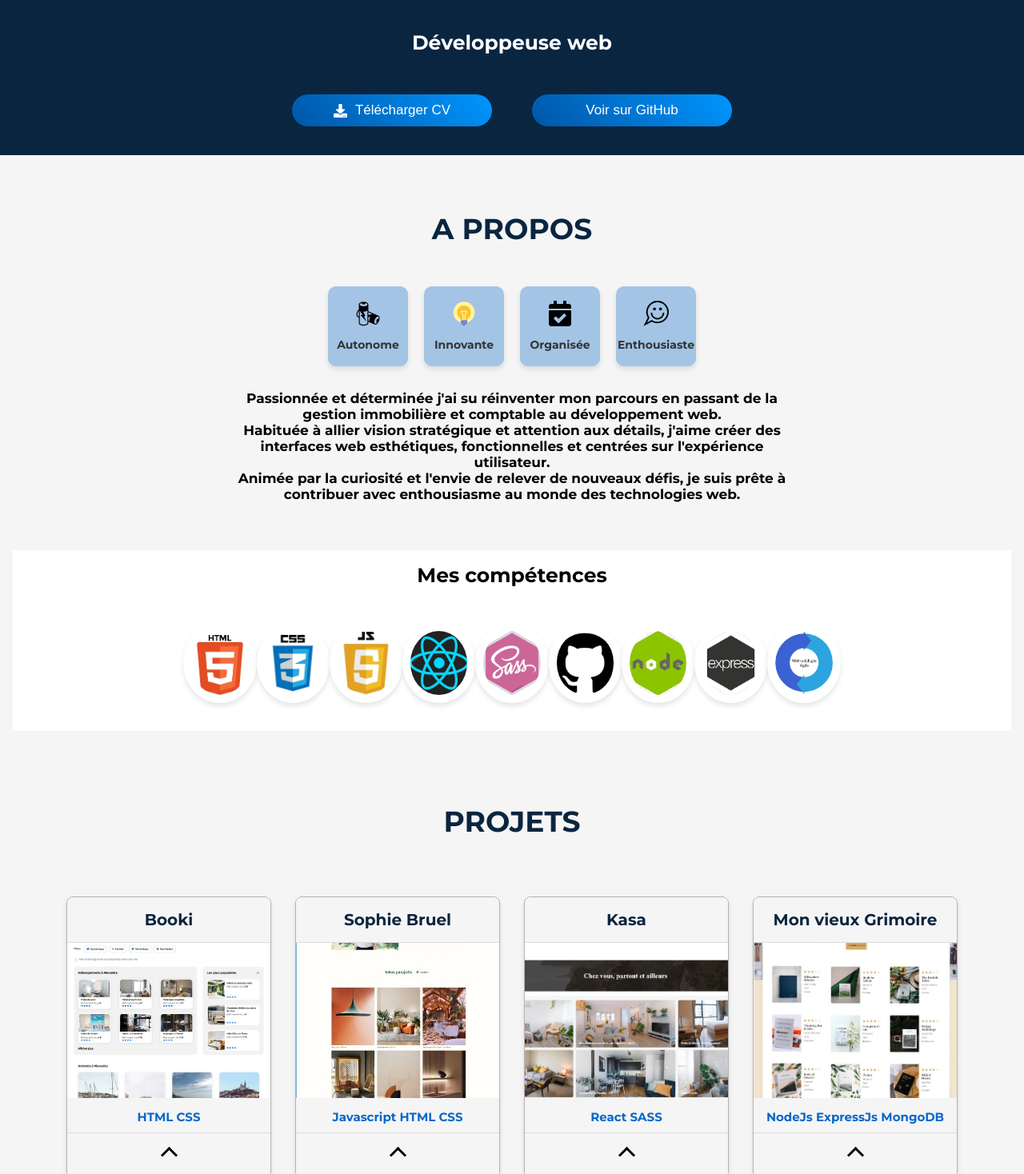
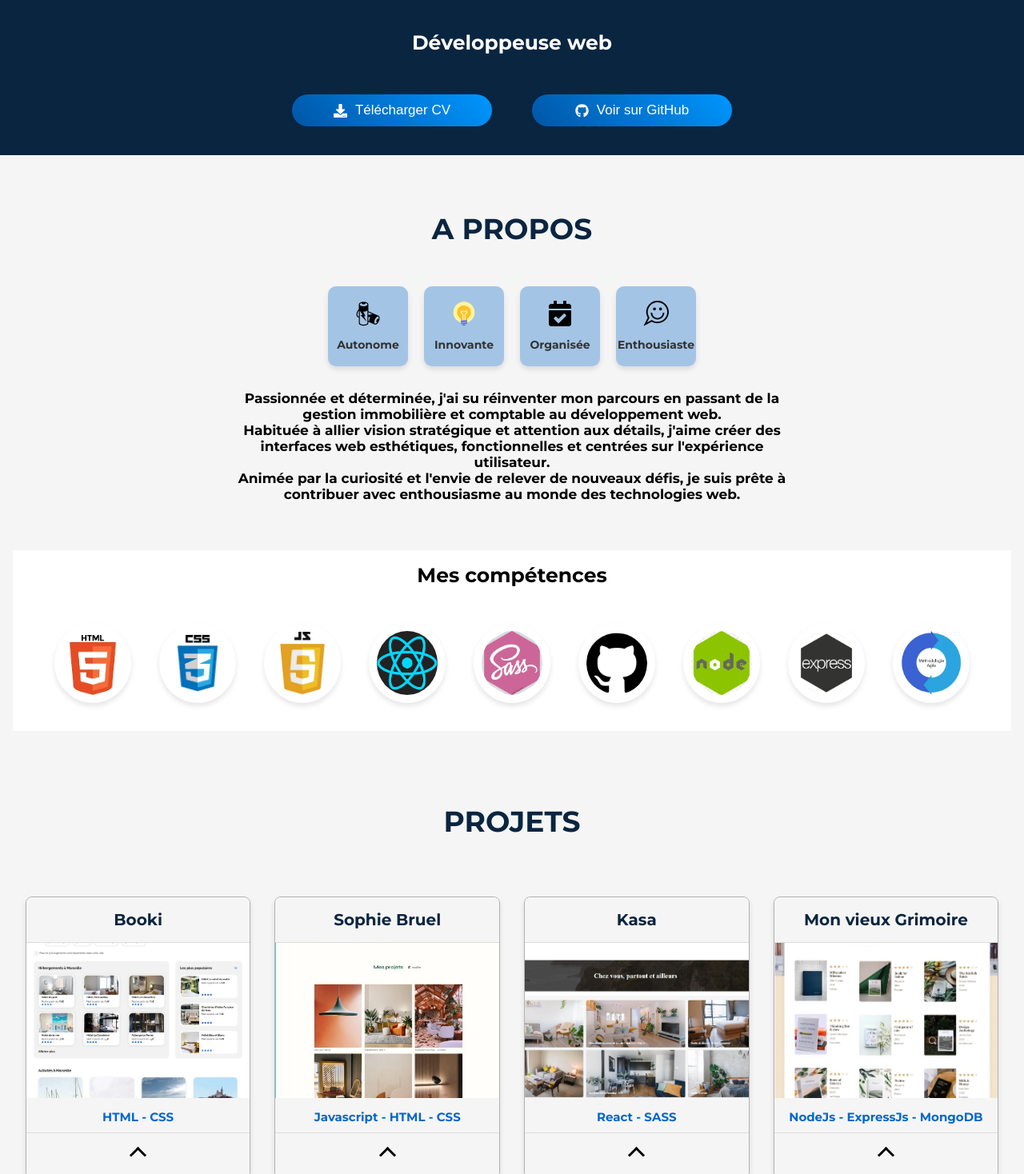
Before and after one commit to Miha0501/Portfolio-Mihaela-Carval, a React (Vite) app: page / in a window 1280 px wide. Shown: the part 162-1630 px from the top of the page at 80% size. Built offline with nearby package versions, Linux system fonts and the light colour scheme.

Commit message:
feature: final version of my website

```diff
--- a/index.html
+++ b/index.html
@@ -1,5 +1,6 @@
 <!doctype html>
-<html lang="en">
+<html lang="fr">
+
 <head>
   <meta charset="UTF-8" />
   <title>Mihaela CARVAL | Développeuse web à Perpignan</title>
@@ -11,7 +12,7 @@
   <script type="application/ld+json">
       {
         "@context": "https://schema.org",
-        "@type": "Person",
+        "@type": "LocalBusiness",
         "name": "Mihaela CARVAL | Développeuse web à Perpignan",
         "description": "Développeuse web à Perpignan, spécialisée dans les lanquages front-end: JavaScript, React et back-end: NodeJS et ExpressJS",
         "jobTitle": "Développeuse web",
@@ -38,11 +39,11 @@
           "addressCountry": "FR"
           },
         "sameAs": [
-        "https://www.linkedin.com/in/mihaela-balan-914045151/"
+        "www.linkedin.com/in/mihaela-carval-914045151",
+        "https://github.com/Miha0501"
         ]
       }
       </script>
-
   <meta property="og:site_name" content="Mihaela CARVAL" />
   <meta property="og:type" content="website" />
   <meta property="og:url" content="https://portfolio-mihaela-carval.vercel.app/" />
@@ -61,8 +62,10 @@
     content="https://portfolio-mihaela-carval.vercel.app/imagewebsite/portfolio-screenshot.png" />
   <meta name="twitter:url" content="https://portfolio-mihaela-carval.vercel.app/" />
 </head>
+
 <body>
   <div id="root"></div>
   <script type="module" src="/src/main.tsx"></script>
 </body>
+
 </html>
--- a/src/App.tsx
+++ b/src/App.tsx
@@ -1,4 +1,4 @@
-import { BrowserRouter } from "react-router-dom";
+import { BrowserRouter } from 'react-router-dom';
 import Header from'./components/Header';
 import Footer from './components/Footer';
 import ContactForm from './components/ContactForm';
--- a/src/components/Footer.tsx
+++ b/src/components/Footer.tsx
@@ -12,7 +12,7 @@ const Footer: React.FC = () => {
         <a href="https://github.com/Miha0501" target="_blank" rel="noopener noreferrer" aria-label="GitHub">
           <FaGithub size={24} />
         </a>
-        <a href="https://www.linkedin.com/in/mihaela-balan-914045151/" target="_blank" rel="noopener noreferrer" aria-label="LinkedIn">
+        <a href="www.linkedin.com/in/mihaela-carval-914045151" target="_blank" rel="noopener noreferrer" aria-label="LinkedIn">
           <FaLinkedin size={24} />
         </a>
       </div>
--- a/src/components/Presentation.tsx
+++ b/src/components/Presentation.tsx
@@ -1,5 +1,5 @@
 import Section from './Section';
-import { FaDownload } from 'react-icons/fa';
+import { FaDownload, FaGithub } from 'react-icons/fa';
 import '../sass/presentation.scss';
 
 const Presentation: React.FC = () => {
@@ -11,7 +11,7 @@ const Presentation: React.FC = () => {
                     <FaDownload /> Télécharger CV
                 </button>
                 <button onClick={() => window.open('https://github.com/Miha0501', '_blank', 'noopener,noreferrer')}>
-                    Voir sur GitHub
+                    <FaGithub/> Voir sur GitHub
                 </button>
             </div>
         </Section>
--- a/src/components/Skills.tsx
+++ b/src/components/Skills.tsx
@@ -8,9 +8,9 @@ const Skills: React.FC = () => {
     { src: "logoTech/jsLogo.webp", title: "JAVASCRIPT", alt: "Compétences en JavaScript" },
     { src: "logoTech/reactLogo.webp", title: "REACT", alt: "Compétences en React" },
     { src: "logoTech/sassLogo.webp", title: "SASS", alt: "Compétences en Sass" },
-    { src: "logoTech/githubLogo.webp", title: "GIT HUB", alt: "Compétences en Github" },
-    { src: "logoTech/nodeLogo.webp", title: "NODE JS", alt: "Compétences en Nodejs" },
-    { src: "logoTech/expressLogo.webp", title: "EXPRESS JS", alt: "Compétences en Expressjs" },
+    { src: "logoTech/githubLogo.webp", title: "GITHUB", alt: "Compétences en Github" },
+    { src: "logoTech/nodeLogo.webp", title: "NODE", alt: "Compétences en Nodejs" },
+    { src: "logoTech/expressLogo.webp", title: "EXPRESS", alt: "Compétences en Expressjs" },
     { src: "logoTech/agileLogo.webp", title: "Méthodologie AGILE", alt: "Compétences en Agile" },
   ];
 
--- a/src/components/Speech.tsx
+++ b/src/components/Speech.tsx
@@ -1,7 +1,7 @@
 const Speech: React.FC = () => {
     return (
         <div className='speech'>
-            <p>Passionnée et déterminée j'ai su réinventer mon parcours en passant de la gestion immobilière et comptable au développement web.</p>
+            <p>Passionnée et déterminée, j'ai su réinventer mon parcours en passant de la gestion immobilière et comptable au développement web.</p>
             <p>Habituée à allier vision stratégique et attention aux détails, j'aime créer des interfaces web esthétiques, fonctionnelles et centrées sur l'expérience utilisateur.</p>
             <p>Animée par la curiosité et l'envie de relever de nouveaux défis, je suis prête à contribuer avec enthousiasme au monde des technologies web.</p>
         </div>
--- a/src/data/projects.json
+++ b/src/data/projects.json
@@ -3,7 +3,7 @@
         "title": "Booki",
         "cover": "projects/booki.webp",
         "altImage": "Photo avec la page d'accueil de l'agence de voyage Booki",
-        "tech": "HTML  CSS",
+        "tech": "HTML - CSS",
         "description":"Intégration d'une interface responsive pour la page d'accueil de l'agence de voyage",
         "siteURL": "https://github.com/Miha0501/Responsive-interface-for-the-homepage-of-the-travel-agency-Booki-"
     },
@@ -11,7 +11,7 @@
         "title": "Sophie Bruel",
         "cover": "projects/sophiebruel.webp",
         "altImage": "Photo avec la page d'accueil de l'architecte Sophie Bruel",
-        "tech":"Javascript  HTML CSS",
+        "tech":"Javascript - HTML - CSS",
         "description": "Création d'une page web dynamique avec JavaScript en communiquant avec un API",
         "siteURL": "https://github.com/Miha0501/Creation-of-a-dynamic-web-page-for-the-architect-Sophie-Bluel"
     },
@@ -19,7 +19,7 @@
         "title": "Kasa",
         "cover": "projects/kasa.webp",
         "altImage": "Photo avec la page d'accueil de l'application web Kasa",
-        "tech":"React  SASS",
+        "tech":"React - SASS",
         "description":"Création d'une application web de location immobilière avec React et stylisation avec SASS",
         "siteURL": "https://github.com/Miha0501/Frontend-implementation-of-the-KASA-real-estate-rental-web-application"
     },
@@ -27,7 +27,7 @@
         "title": "Mon vieux Grimoire",
         "cover": "projects/monvieuxgrimoire.webp",
         "altImage": "Photo avec la page d'accueil du site de notation des livres Mon Vieux Grimoire",
-        "tech":"NodeJs  ExpressJs  MongoDB",
+        "tech":"NodeJs - ExpressJs - MongoDB",
         "description":"Développment du backend d'un site de notation des livres avec création d'un serveur avec Express et d'une API pour la communication avec la base des données MongoDB",
         "siteURL": "https://github.com/Miha0501/Back-end-development-of-the-book-rating-website-Mon-Vieux-Grimoire"
     }
--- a/src/sass/collapse.scss
+++ b/src/sass/collapse.scss
@@ -36,6 +36,13 @@
     transition: max-height 0.3s ease, padding 0.3s ease;
     padding: 0 17px;
 
+    a {
+      color: black;
+      text-decoration: none;
+      font-size: 13px;
+      font-weight: bold;
+    }
+
     p {
       font-size: 18px;
 
@@ -52,13 +59,6 @@
       max-height: 300px;
       padding: 16px;
 
-      a {
-        color: black;
-        text-decoration: none;
-        font-size: 13px;
-        font-weight: bold;
-      }
-
       @media (max-width: 767px) {
         padding: 10px;
       }
--- a/src/sass/listprojects.scss
+++ b/src/sass/listprojects.scss
@@ -38,5 +38,15 @@
             flex-direction: column;
             padding: 0 20px;
         }
+        @media (min-width: 768px) and (max-width: 1024px) {
+            flex-direction: row;
+            justify-content: space-around;
+          }
+
+          @media (min-width: 1025px) {
+            .projectCard {
+              justify-content: space-between;
+            }
+          }
     }
 }
--- a/src/sass/projectCard.scss
+++ b/src/sass/projectCard.scss
@@ -13,6 +13,15 @@
   @media (max-width: 767px) {
     width: 100%;
     box-shadow: 0 4px 6px rgba(0, 0, 0, 0.70);
+  }
+
+  @media (min-width: 768px) and (max-width: 1024px) {
+    width: 45%;
+    margin-bottom: 30px;
+  }
+
+  @media (min-width: 1025px) {
+    width: 22%;
   }
 
   .card-header {
--- a/src/sass/skills.scss
+++ b/src/sass/skills.scss
@@ -26,9 +26,16 @@
     display: flex;
     justify-content: space-between;
     padding: 15px;
-    width: 70%;
+    gap:35px;
 
     @media (max-width: 767px) {
+      width: 100%;
+      flex-wrap: wrap;
+      gap: 10px;
+      justify-content: center;
+    }
+
+    @media (min-width: 768px) and (max-width: 1024px) {
       width: 100%;
       flex-wrap: wrap;
       gap: 10px;
@@ -47,6 +54,10 @@
         width: 30%;
       }
 
+      @media (min-width: 768px) and (max-width: 1024px) {
+        width: 30%;
+      }
+
       img {
         width: 100%;
         max-width: 100px;
@@ -61,7 +72,7 @@
 
       .skill_title {
         position: absolute;
-        bottom: -35px;
+        bottom: -36px;
         left: 50%;
         transform: translateX(-50%);
         color: black;
@@ -69,7 +80,6 @@
         font-size: 14px;
         background-color: rgba(255, 255, 255, 0.8);
         padding: 2px 6px;
-        ;
         opacity: 0;
         transition: opacity 0.3s ease;
       }
```
Also changed, not shown: src/components/About.tsx (+4 -4 lines), 1 other file (tests, documents, lock files or other folders). Lines whose indentation alone changed are shown as unchanged.
